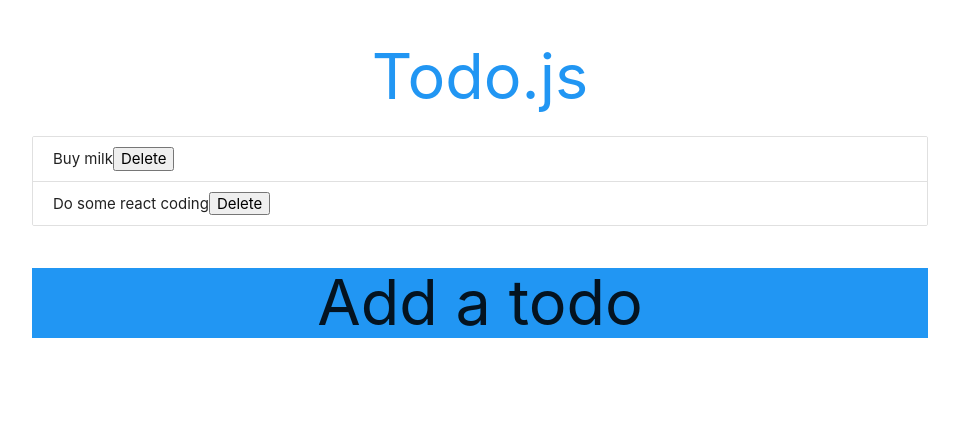
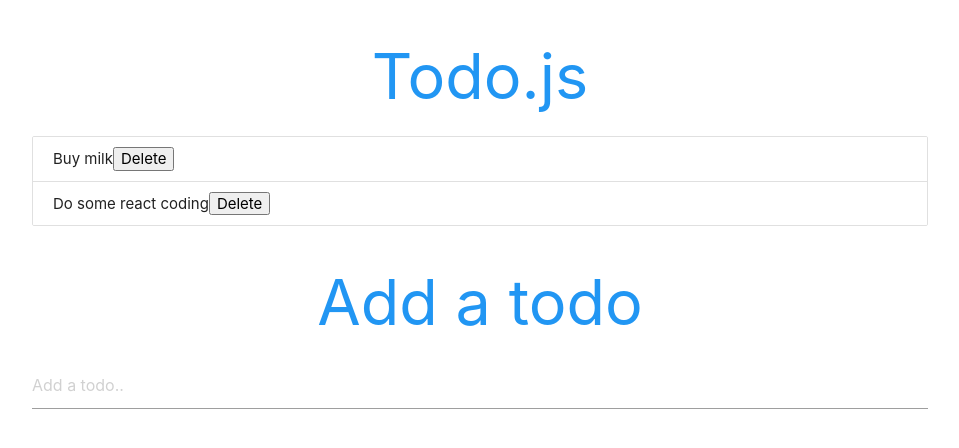
Before and after one commit to ishangogna/todo-reactjs, a React (Create React App) app in the folder todo/: page / in a window 1280 px wide. Shown: the top 448 px of the page, without its empty margins (160-1119 px from the left). Built offline with nearby package versions, Linux system fonts and the light colour scheme.

Commit message:
add todo feature/finishing touches

```diff
--- a/todo/src/App.js
+++ b/todo/src/App.js
@@ -10,11 +10,19 @@ class App extends Component{
   }
   deleteTodo = (id) => {
     let updatedTodoList = this.state.todos.filter(todo => {
-      return todo.id != id;
+      return todo.id !== id;
 
     })
     this.setState({
       todos: updatedTodoList,
+    })
+  }
+
+  addTodo = (todo) => {
+    todo.id = Math.random()*10;
+    let addTodoList = [...this.state.todos, todo];
+    this.setState({
+      todos: addTodoList
     })
   }
   render(){
@@ -24,7 +32,7 @@ class App extends Component{
 
         <Todos deleteTodo = {this.deleteTodo} todos = {this.state.todos}/>
 
-        <AddTodos />
+        <AddTodos addTodo = {this.addTodo} />
       </div>
     )
   }
--- a/todo/src/components/addTodo.js
+++ b/todo/src/components/addTodo.js
@@ -2,12 +2,28 @@ import React, { Component } from 'react';
 
 class AddTodo extends Component {
     state = {
+        content : '',
+        id : '',
+    }
+
+    handleChange = (e) => {
+        this.setState({
+            content: e.target.value,
+        })
+    }
+
+    handleSubmit = (e) => {
+        e.preventDefault();
+        this.props.addTodo(this.state);
 
     }
     render(){
         return(
             <div className = "AddTodo">
-                <h1 className = 'center blue'>Add a todo</h1>
+                <h1 className = 'center blue-text'>Add a todo</h1>
+                <form onSubmit = {this.handleSubmit}>
+                    <input onChange = {this.handleChange} id= 'task' placeholder = "Add a todo.." />
+                </form>
             </div>
         )
     }
```
